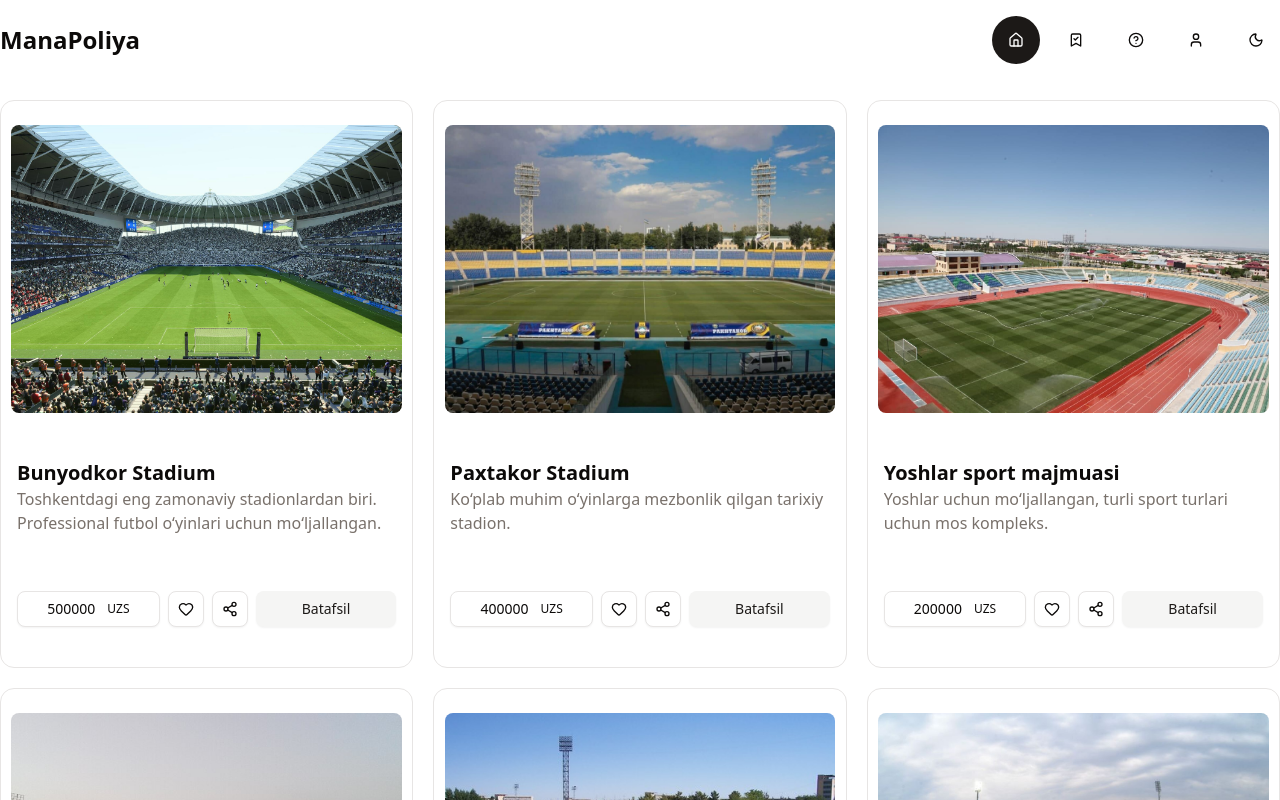
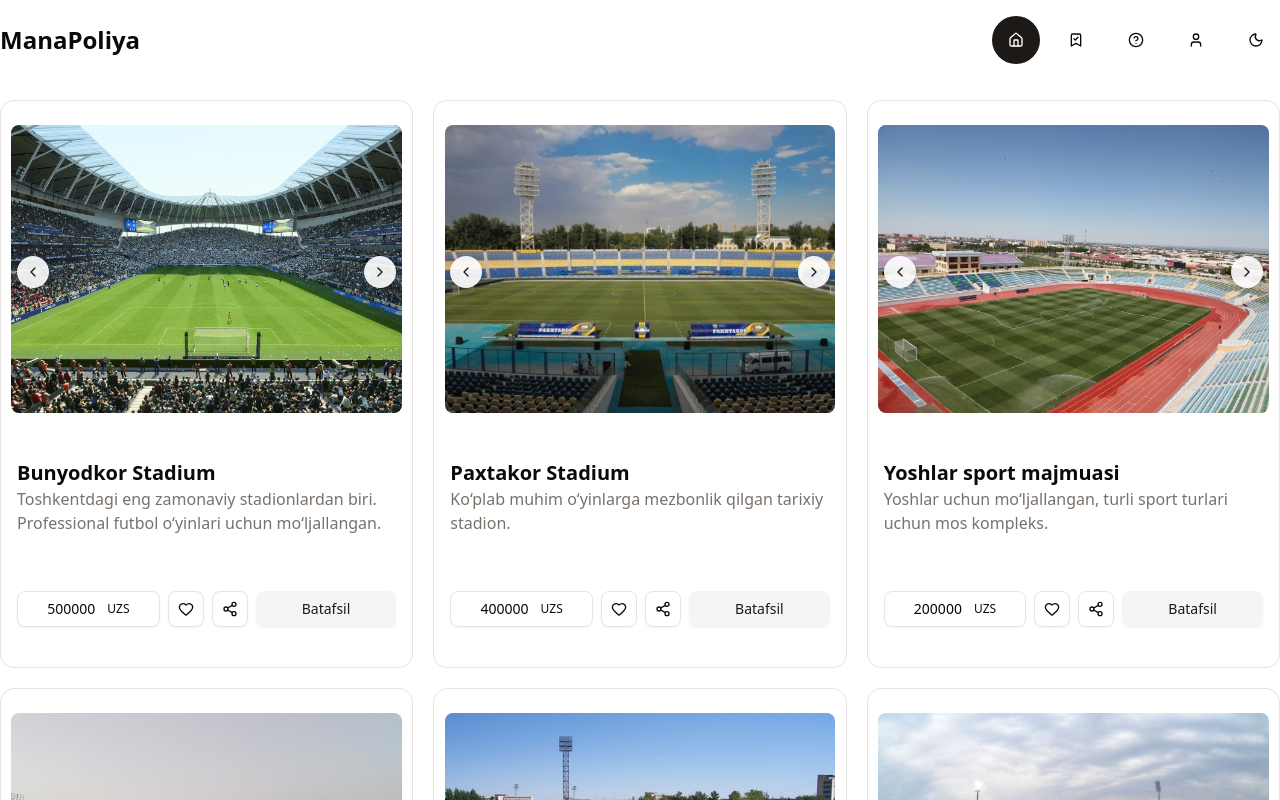
Before and after one commit to Rozimuxammed/manapoliya, a React (Vite) app: page / in a window 1280 px wide. Shown: the top 800 px of the page. Built offline with nearby package versions, Linux system fonts and the light colour scheme.

Commit message:
images changes added carousel

```diff
--- a/src/pages/Details.jsx
+++ b/src/pages/Details.jsx
@@ -19,6 +19,8 @@
   Building2,
   ParkingCircle,
   Globe,
+  ChevronLeft,
+  ChevronRight,
 } from "lucide-react";
 import { Badge } from "@/components/ui/badge";
 import {
@@ -43,12 +45,37 @@
 export default function Details() {
   const { id } = useParams();
   const { data } = useSelector((state) => state.stadions);
-  const stadium =
-    data?.find((item) => String(item.id) === String(id)) || stadiumData;
+  const stadium = data?.find((item) => String(item.id) === String(id));
 
   if (!stadium) {
-    return <div>Ma&apos;lumot topilmadi</div>;
+    return <div>No data found</div>;
   }
+
+  // State for carousel and transition
+  const [currentImageIndex, setCurrentImageIndex] = useState(0);
+  const [isTransitioning, setIsTransitioning] = useState(false);
+
+  // Handle next image with transition
+  const nextImage = () => {
+    setIsTransitioning(true);
+    console.log(`Starting transition for stadium ${stadium.id}: Next image`);
+    setCurrentImageIndex((prev) => (prev === images.length - 1 ? 0 : prev + 1));
+    setTimeout(() => {
+      setIsTransitioning(false);
+      console.log(`Transition ended for stadium ${stadium.id}`);
+    }, 500); // Match transition duration (500ms)
+  };
+
+  // Handle previous image with transition
+  const prevImage = () => {
+    setIsTransitioning(true);
+    console.log(`Starting transition for stadium ${stadium.id}: Prev image`);
+    setCurrentImageIndex((prev) => (prev === 0 ? images.length - 1 : prev - 1));
+    setTimeout(() => {
+      setIsTransitioning(false);
+      console.log(`Transition ended for stadium ${stadium.id}`);
+    }, 500); // Match transition duration (500ms)
+  };
 
   // State for booking form
   const [selectedDate, setSelectedDate] = useState("");
@@ -56,19 +83,49 @@
   const [selectedDuration, setSelectedDuration] = useState("hourly");
   const [bookingMessage, setBookingMessage] = useState("");
 
-  // Generate time slots for the selected date
+  // Map Uzbek day names to English keys
+  const dayMap = {
+    dushanba: "monday",
+    seshanba: "tuesday",
+    chorshanba: "wednesday",
+    payshanba: "thursday",
+    juma: "friday",
+    shanba: "saturday",
+    yakshanba: "sunday",
+  };
+
+  // Fallback to a default image if image is not an array or is empty
+  const images =
+    Array.isArray(stadium.image) && stadium.image.length > 0
+      ? stadium.image
+      : ["/src/assets/default.jpg"];
+
+  console.log(
+    `Stadium ${stadium.id} images:`,
+    images,
+    `Current index: ${currentImageIndex}`
+  );
+
   const getTimeSlots = (date) => {
     if (!date) return [];
-    const dayOfWeek = new Date(date)
+
+    // Mock schedule as fallback
+    const mockSchedule = ["09:00-22:00"];
+
+    const dayOfWeekUzbek = new Date(date)
       .toLocaleString("uz-UZ", { weekday: "long" })
       .toLowerCase();
-    const availability = stadium.availability[dayOfWeek] || [];
+    const dayOfWeek = dayMap[dayOfWeekUzbek] || dayOfWeekUzbek;
+    const availability = stadium.availability[dayOfWeek] || mockSchedule;
+
     if (!availability.length) return [];
 
-    // Parse the time range (e.g., "10:00-21:00") into hourly slots
     const [start, end] = availability[0].split("-");
     const startHour = parseInt(start.split(":")[0], 10);
     const endHour = parseInt(end.split(":")[0], 10);
+
+    if (isNaN(startHour) || isNaN(endHour)) return [];
+
     const slots = [];
     for (let hour = startHour; hour < endHour; hour++) {
       slots.push(`${hour}:00`);
@@ -78,14 +135,12 @@
 
   const timeSlots = getTimeSlots(selectedDate);
 
-  // Handle booking submission
   const handleBooking = (e) => {
     e.preventDefault();
     if (!selectedDate || !selectedTime || !selectedDuration) {
       setBookingMessage("Iltimos, sanani, vaqtni va davomiylikni tanlang.");
       return;
     }
-    // Simulate booking submission (replace with API call or Redux action)
     console.log({
       stadiumId: stadium.id,
       date: selectedDate,
@@ -115,12 +170,33 @@
     <div className="container mx-auto p-4 mb-16 max-w-5xl">
       <Card className="overflow-hidden border shadow-lg rounded-2xl">
         <CardHeader className="p-0 relative">
+          <div className="w-[95%] mx-auto h-52 sm:h-64 md:h-80">
             <img
-            src={stadium.image}
-            alt={stadium.name}
-            className="w-[95%] rounded-md mx-auto h-52 sm:h-64 md:h-80 object-cover"
+              src={images[currentImageIndex]}
+              alt={`${stadium.name} ${currentImageIndex + 1}`}
+              className={`w-full h-full rounded-md object-cover`}
             />
-          <div className="absolute top-4 left-10 flex items-center gap-2">
+            {images.length > 1 && (
+              <>
+                <Button
+                  variant="ghost"
+                  size="icon"
+                  className="absolute top-1/2 left-5 sm:left-10 transform -translate-y-1/2 bg-white/90 dark:bg-gray-900/80 size-8 rounded-full shadow-md"
+                  onClick={prevImage}
+                >
+                  <ChevronLeft className="size-4 text-primary" />
+                </Button>
+                <Button
+                  variant="ghost"
+                  size="icon"
+                  className="absolute top-1/2 right-5 sm:right-10 transform -translate-y-1/2 bg-white/90 dark:bg-gray-900/80 size-8 rounded-full shadow-md"
+                  onClick={nextImage}
+                >
+                  <ChevronRight className="size-4 text-primary" />
+                </Button>
+              </>
+            )}
+            <div className="absolute top-4 left-5 sm:left-10 flex items-center gap-2">
               <Button
                 variant="ghost"
                 size="icon"
@@ -140,8 +216,9 @@
               <Star className="size-4 mr-1 text-yellow-500" />
               <span className="font-medium">{stadium.rating}</span>
               <span className="text-muted-foreground ml-1">
-              ({stadium.reviews} sharh)
+                ({stadium.reviews} sharhlar)
               </span>
+            </div>
           </div>
         </CardHeader>
 
@@ -163,7 +240,7 @@
               </div>
               <div className="flex items-center gap-2">
                 <Calendar className="size-5 text-primary" />
-                <span className="font-medium">Qurilish yili:</span>{" "}
+                <span className="font-medium">Qurilgan Yil:</span>{" "}
                 {stadium.construction_year}
               </div>
               <div className="flex items-center gap-2">
@@ -202,6 +279,35 @@
                 </a>
               </div>
             </div>
+
+            <div className="p-6 mt-10">
+              <h3 className="font-semibold mb-2 flex items-center gap-2">
+                <MapPin className="size-5 text-primary" />
+                Joylashuv
+              </h3>
+              <p className="text-sm mb-4 text-muted-foreground">
+                {stadium.location.address}, {stadium.location.city},{" "}
+                {stadium.location.region}
+              </p>
+              <div className="w-full h-64 mb-4 overflow-hidden rounded-xl shadow-md">
+                <iframe
+                  src={mapEmbedUrl}
+                  width="100%"
+                  height="100%"
+                  style={{ border: 0 }}
+                  allowFullScreen
+                  loading="lazy"
+                  referrerPolicy="no-referrer-when-downgrade"
+                ></iframe>
+              </div>
+              <Button
+                onClick={handleNavigate}
+                className="w-full sm:w-auto bg-primary text-white hover:bg-primary/90"
+              >
+                <Globe className="size-4 mr-2" />
+                Borish (Yandex navidator)
+              </Button>
+            </div>
           </div>
 
           <div className="space-y-8">
@@ -220,7 +326,7 @@
             <Separator className="my-4 md:hidden" />
 
             <div>
-              <h3 className="font-semibold mb-2">Mavjudlik</h3>
+              <h3 className="font-semibold mb-2">Ish vaqti</h3>
               <Table>
                 <TableHeader>
                   <TableRow>
@@ -245,11 +351,13 @@
 
             <Separator className="my-4 md:hidden" />
 
-            <div>
+            <div className="mt-14">
               <h3 className="font-semibold mb-2">Band qilish</h3>
               <form onSubmit={handleBooking} className="space-y-4">
                 <div>
-                  <Label htmlFor="date">Sana</Label>
+                  <Label className="mb-3" htmlFor="date">
+                    Sana
+                  </Label>
                   <Input
                     type="date"
                     id="date"
@@ -260,7 +368,9 @@
                   />
                 </div>
                 <div>
-                  <Label htmlFor="time">Vaqt</Label>
+                  <Label className="mb-3" htmlFor="time">
+                    Vaqt
+                  </Label>
                   <Select value={selectedTime} onValueChange={setSelectedTime}>
                     <SelectTrigger id="time">
                       <SelectValue placeholder="Vaqt tanlang" />
@@ -281,7 +391,9 @@
                   </Select>
                 </div>
                 <div>
-                  <Label htmlFor="duration">Davomiylik</Label>
+                  <Label className="mb-3" htmlFor="duration">
+                    Davomiylik
+                  </Label>
                   <Select
                     value={selectedDuration}
                     onValueChange={setSelectedDuration}
@@ -310,37 +422,6 @@
             </div>
           </div>
         </CardContent>
-
-        <Separator />
-
-        <div className="p-6">
-          <h3 className="font-semibold mb-2 flex items-center gap-2">
-            <MapPin className="size-5 text-primary" />
-            Joylashuv
-          </h3>
-          <p className="text-sm mb-4 text-muted-foreground">
-            {stadium.location.address}, {stadium.location.city},{" "}
-            {stadium.location.region}
-          </p>
-          <div className="w-full h-64 mb-4 overflow-hidden rounded-xl shadow-md">
-            <iframe
-              src={mapEmbedUrl}
-              width="100%"
-              height="100%"
-              style={{ border: 0 }}
-              allowFullScreen
-              loading="lazy"
-              referrerPolicy="no-referrer-when-downgrade"
-            ></iframe>
-          </div>
-          <Button
-            onClick={handleNavigate}
-            className="w-full sm:w-auto bg-primary text-white hover:bg-primary/90"
-          >
-            <Globe className="size-4 mr-2" />
-            Borish (Yandex Maps)
-          </Button>
-        </div>
       </Card>
     </div>
   );
--- a/src/pages/Home.jsx
+++ b/src/pages/Home.jsx
@@ -8,12 +8,38 @@
   CardHeader,
   CardTitle,
 } from "@/components/ui/card";
-import { Heart, Share2 } from "lucide-react";
+import { Heart, Share2, ChevronLeft, ChevronRight } from "lucide-react";
 import { Link } from "react-router-dom";
+import { useState } from "react";
 
 export default function Home() {
   const { data } = useSelector((state) => state.stadions);
-  console.log(data);
+
+  const [imageIndices, setImageIndices] = useState({});
+
+  const getImageIndex = (stadiumId) => {
+    return imageIndices[stadiumId] || 0;
+  };
+
+  const nextImage = (stadiumId, imageLength) => {
+    setImageIndices((prev) => ({
+      ...prev,
+      [stadiumId]:
+        (prev[stadiumId] || 0) === imageLength - 1
+          ? 0
+          : (prev[stadiumId] || 0) + 1,
+    }));
+  };
+
+  const prevImage = (stadiumId, imageLength) => {
+    setImageIndices((prev) => ({
+      ...prev,
+      [stadiumId]:
+        (prev[stadiumId] || 0) === 0
+          ? imageLength - 1
+          : (prev[stadiumId] || 0) - 1,
+    }));
+  };
 
   return (
     <div className="container mx-auto grid grid-cols-1 mb-16 sm:grid-cols-2 lg:grid-cols-3 gap-5 py-5">
@@ -22,12 +48,34 @@
           key={id}
           className="relative w-full shadow-none border rounded-xl overflow-hidden"
         >
-          <CardHeader className="p-0">
-            <img
-              src={image}
-              className="w-[95%] mx-auto rounded-md h-56 sm:h-64 md:h-72 object-cover"
-              alt={name}
-            />
+          <CardHeader className="p-0 relative">
+            <div className="w-[95%] mx-auto h-56 sm:h-64 md:h-72">
+              <img
+                src={Array.isArray(image) ? image[getImageIndex(id)] : image}
+                className="w-full h-full rounded-md object-cover"
+                alt={`${name} ${getImageIndex(id) + 1}`}
+              />
+              {Array.isArray(image) && image.length > 1 && (
+                <>
+                  <Button
+                    variant="ghost"
+                    size="icon"
+                    className="absolute top-1/2 left-4 transform -translate-y-1/2 bg-white/90 dark:bg-gray-900/80 size-8 rounded-full shadow-md"
+                    onClick={() => prevImage(id, image.length)}
+                  >
+                    <ChevronLeft className="size-4 text-primary" />
+                  </Button>
+                  <Button
+                    variant="ghost"
+                    size="icon"
+                    className="absolute top-1/2 right-4 transform -translate-y-1/2 bg-white/90 dark:bg-gray-900/80 size-8 rounded-full shadow-md"
+                    onClick={() => nextImage(id, image.length)}
+                  >
+                    <ChevronRight className="size-4 text-primary" />
+                  </Button>
+                </>
+              )}
+            </div>
           </CardHeader>
           <CardContent className="p-4">
             <CardTitle className="text-lg sm:text-xl">{name}</CardTitle>
--- a/src/redux/slice/stadionSlice.js
+++ b/src/redux/slice/stadionSlice.js
@@ -10,7 +10,7 @@
     {
       id: 1,
       name: "Bunyodkor Stadium",
-      image: bunyodkor,
+      image: [bunyodkor, paxtakor, yoshlar, samarqand],
       price: {
         hourly: 500000,
         daily: 3000000,
@@ -34,13 +34,13 @@
         "Tibbiyot xonasi",
       ],
       availability: {
-        monday: ["09:00-22:00"],
-        tuesday: ["09:00-22:00"],
-        wednesday: ["09:00-22:00"],
-        thursday: ["09:00-22:00"],
-        friday: ["09:00-22:00"],
-        saturday: ["08:00-23:00"],
-        sunday: ["08:00-23:00"],
+        dushanba: ["09:00-22:00"],
+        seshanba: ["09:00-22:00"],
+        chorshanba: ["09:00-22:00"],
+        payshanba: ["09:00-22:00"],
+        juma: ["09:00-22:00"],
+        shanba: ["08:00-23:00"],
+        yakshanba: ["08:00-23:00"],
       },
       contact: {
         phone: "+998901234567",
@@ -56,7 +56,7 @@
     {
       id: 2,
       name: "Paxtakor Stadium",
-      image: paxtakor,
+      image: [paxtakor, yoshlar, samarqand, navoiy],
       price: {
         hourly: 400000,
         daily: 2500000,
@@ -80,13 +80,13 @@
         "Mashg‘ulot maydonlari",
       ],
       availability: {
-        monday: ["10:00-21:00"],
-        tuesday: ["10:00-21:00"],
-        wednesday: ["10:00-21:00"],
-        thursday: ["10:00-21:00"],
-        friday: ["10:00-21:00"],
-        saturday: ["09:00-22:00"],
-        sunday: ["09:00-22:00"],
+        dushanba: ["10:00-21:00"],
+        seshanba: ["10:00-21:00"],
+        chorshanba: ["10:00-21:00"],
+        payshanba: ["10:00-21:00"],
+        juma: ["10:00-21:00"],
+        shanba: ["09:00-22:00"],
+        yakshanba: ["09:00-22:00"],
       },
       contact: {
         phone: "+998901234568",
@@ -101,7 +101,7 @@
     {
       id: 3,
       name: "Yoshlar sport majmuasi",
-      image: yoshlar,
+      image: [yoshlar, samarqand, navoiy, fargona],
       price: {
         hourly: 200000,
         daily: 1200000,
@@ -125,13 +125,13 @@
         "Suzish havzasi",
       ],
       availability: {
-        monday: ["06:00-23:00"],
-        tuesday: ["06:00-23:00"],
-        wednesday: ["06:00-23:00"],
-        thursday: ["06:00-23:00"],
-        friday: ["06:00-23:00"],
-        saturday: ["06:00-24:00"],
-        sunday: ["06:00-24:00"],
+        dushanba: ["06:00-23:00"],
+        seshanba: ["06:00-23:00"],
+        chorshanba: ["06:00-23:00"],
+        payshanba: ["06:00-23:00"],
+        juma: ["06:00-23:00"],
+        shanba: ["06:00-24:00"],
+        yakshanba: ["06:00-24:00"],
       },
       contact: {
         phone: "+998901234569",
@@ -147,7 +147,7 @@
     {
       id: 4,
       name: "Samarqand stadioni",
-      image: samarqand,
+      image: [samarqand, navoiy, fargona, bunyodkor],
       price: {
         hourly: 300000,
         daily: 1800000,
@@ -171,13 +171,13 @@
         "Birinchi yordam xonasi",
       ],
       availability: {
-        monday: ["08:00-22:00"],
-        tuesday: ["08:00-22:00"],
-        wednesday: ["08:00-22:00"],
-        thursday: ["08:00-22:00"],
-        friday: ["08:00-22:00"],
-        saturday: ["07:00-23:00"],
-        sunday: ["07:00-23:00"],
+        dushanba: ["08:00-22:00"],
+        seshanba: ["08:00-22:00"],
+        chorshanba: ["08:00-22:00"],
+        payshanba: ["08:00-22:00"],
+        juma: ["08:00-22:00"],
+        shanba: ["07:00-23:00"],
+        yakshanba: ["07:00-23:00"],
       },
       contact: {
         phone: "+998901234570",
@@ -193,7 +193,7 @@
     {
       id: 5,
       name: "Navoiy stadioni",
-      image: navoiy,
+      image: [navoiy, fargona, bunyodkor, paxtakor],
       price: {
         hourly: 250000,
         daily: 1500000,
@@ -217,13 +217,13 @@
         "Mashg‘ulot maydoni",
       ],
       availability: {
-        monday: ["09:00-21:00"],
-        tuesday: ["09:00-21:00"],
-        wednesday: ["09:00-21:00"],
-        thursday: ["09:00-21:00"],
-        friday: ["09:00-21:00"],
-        saturday: ["08:00-22:00"],
-        sunday: ["08:00-22:00"],
+        dushanba: ["09:00-21:00"],
+        seshanba: ["09:00-21:00"],
+        chorshanba: ["09:00-21:00"],
+        payshanba: ["09:00-21:00"],
+        juma: ["09:00-21:00"],
+        shanba: ["08:00-22:00"],
+        yakshanba: ["08:00-22:00"],
       },
       contact: {
         phone: "+998901234571",
@@ -239,7 +239,7 @@
     {
       id: 6,
       name: "Farg‘ona markaziy stadioni",
-      image: fargona,
+      image: [fargona, bunyodkor, paxtakor, yoshlar],
       price: {
         hourly: 350000,
         daily: 2000000,
@@ -264,13 +264,13 @@
         "Media markazi",
       ],
       availability: {
-        monday: ["08:00-22:00"],
-        tuesday: ["08:00-22:00"],
-        wednesday: ["08:00-22:00"],
-        thursday: ["08:00-22:00"],
-        friday: ["08:00-22:00"],
-        saturday: ["07:00-23:00"],
-        sunday: ["07:00-23:00"],
+        dushanba: ["08:00-22:00"],
+        seshanba: ["08:00-22:00"],
+        chorshanba: ["08:00-22:00"],
+        payshanba: ["08:00-22:00"],
+        juma: ["08:00-22:00"],
+        shanba: ["07:00-23:00"],
+        yakshanba: ["07:00-23:00"],
       },
       contact: {
         phone: "+998901234572",
```
Lines whose indentation alone changed are shown as unchanged.
